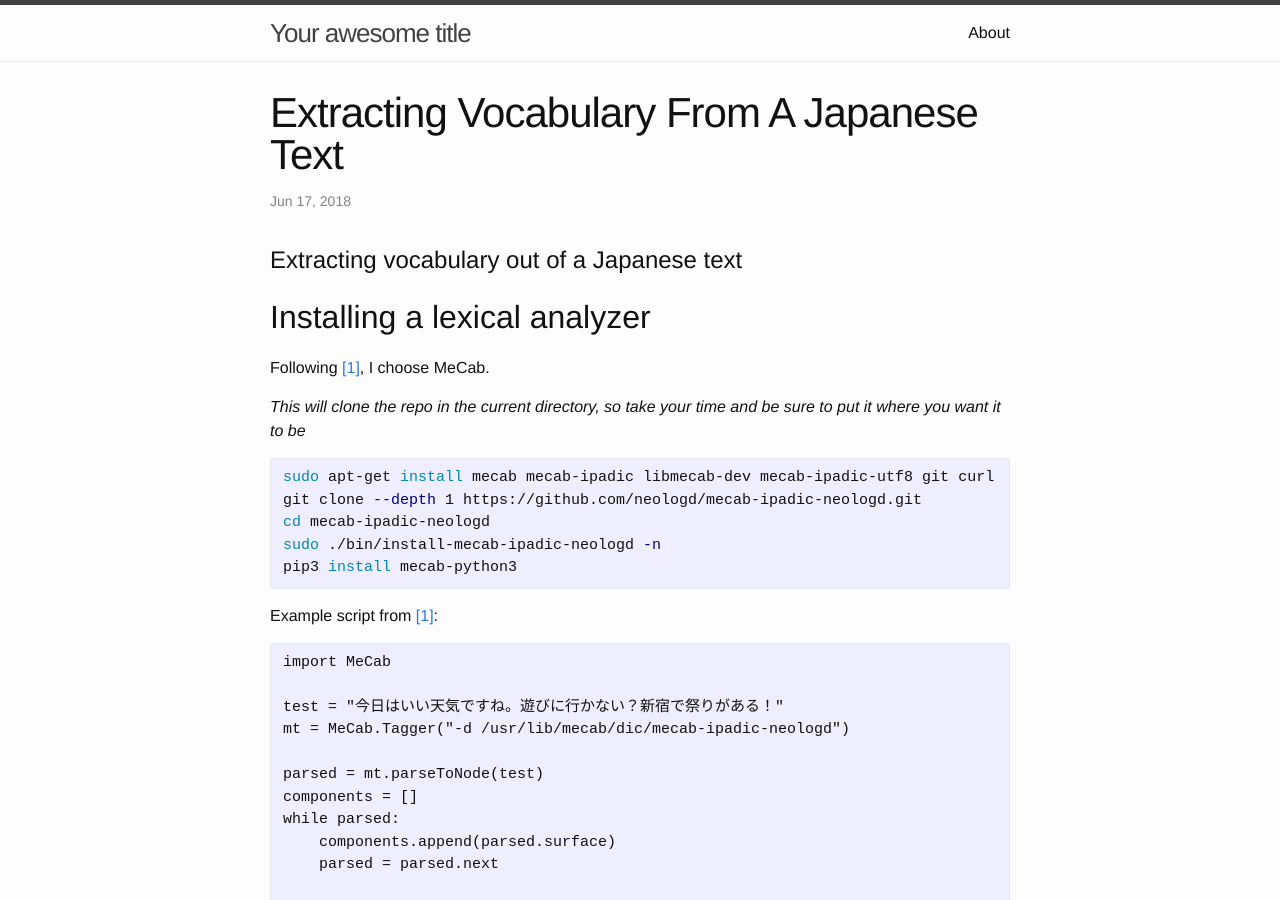
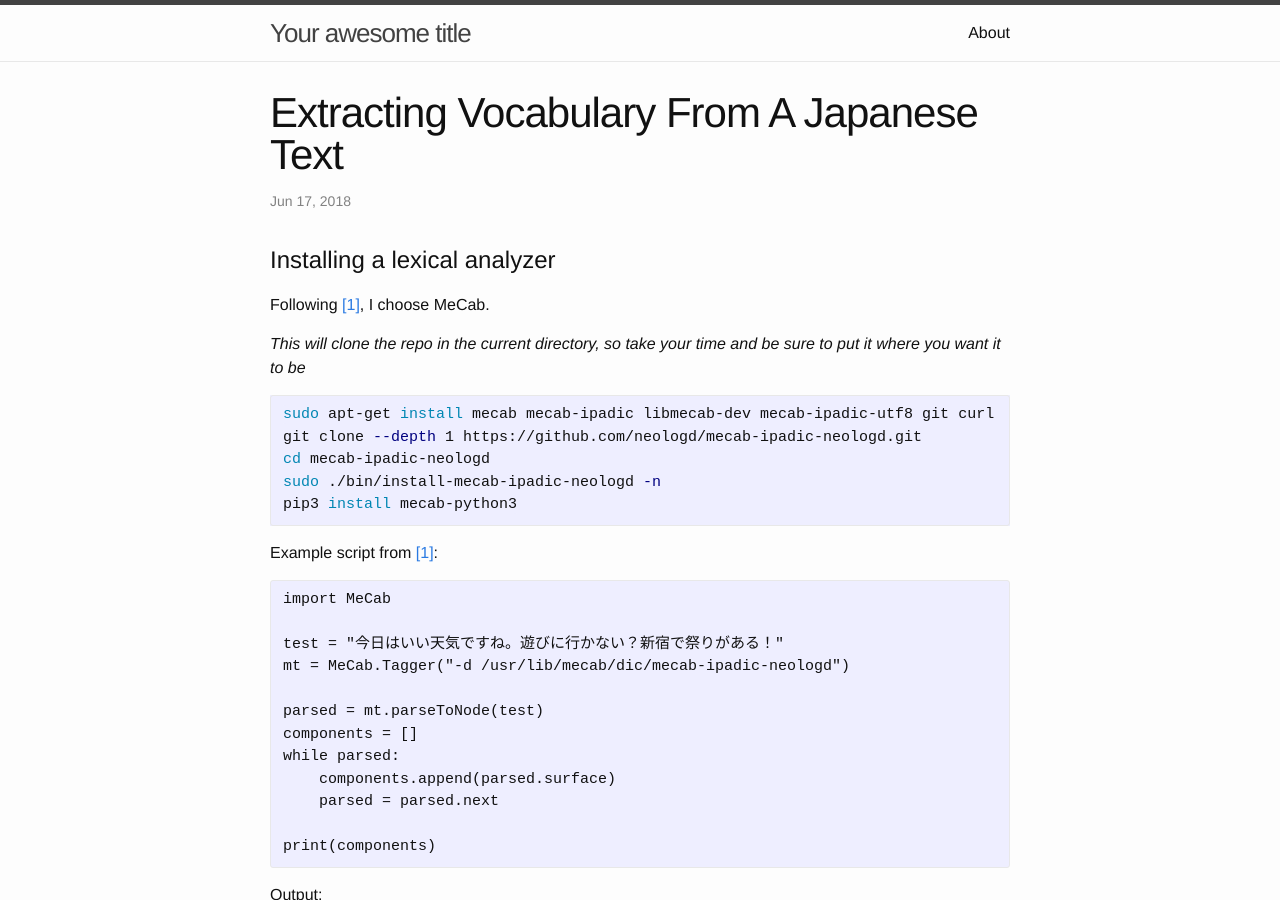
Before and after one commit to Afoucaul/Afoucaul.github.io, a Jekyll site: the page built from _posts/2018-06-17-extracting-vocabulary-from-a-japanese-text.markdown, in a window 1280 px wide and 900 px high. Built offline with Jekyll 4.4.1, drawn with Linux system fonts in a browser that asks for light colours; our own code applies the rules of GitHub Pages for plain Markdown files.

Commit message:
Updated section levels

````diff
--- a/_posts/2018-06-17-extracting-vocabulary-from-a-japanese-text.markdown
+++ b/_posts/2018-06-17-extracting-vocabulary-from-a-japanese-text.markdown
@@ -1,6 +1,4 @@
-# Extracting vocabulary out of a Japanese text
-
-## Installing a lexical analyzer
+# Installing a lexical analyzer
 
 Following [[1]](#robfahey1), I choose MeCab.
 
@@ -44,7 +42,7 @@
 I decide to try with Nagisa.
 
 
-### Kuromoji
+## Kuromoji
 
 Nagisa is a Python module, based on neural networks.
 It's simply installed with `pip`, and can be tested easily:
@@ -62,7 +60,7 @@
 It looks way better.
 Maybe I'll have some surprises later on, but I'm pretty sure it's gonna be enough.
 
-## Extracting segmented words out of an actual text
+# Extracting segmented words out of an actual text
 
 From now on, I'm sticking with Nagisa.
 
@@ -130,7 +128,7 @@
 3. There are non-Japanese words
 
 
-### Removing empty words
+## Removing empty words
 
 I will use for this purpose a simple regex, to remove both empty and all-blank words.
 These days I'm found of functional programming, so I'm gonna use `filter`.
@@ -209,7 +207,7 @@
 他
 ```
 
-### Removing the duplicates
+## Removing the duplicates
 
 To remove the duplicates, I'll simply convert the list into a set.
 A set is a data structure that cannot contain duplicates, so the conversion will remove them.
@@ -241,7 +239,7 @@
 This is not really impressive, so I'm not gonna show the output here.
 
 
-### Keeping only Japanese words
+## Keeping only Japanese words
 
 This is the tricky part.
 I'm actually going to solve it in a very simple way, using Python's magic.
@@ -290,7 +288,7 @@
 The goal of extracting a list of untouched words out of a text is now reached, although there might be some points to improve.
 I will now focus on fetching the dictionary definitions for all these words.
 
-## Getting the dictionary version of extracted words
+# Getting the dictionary version of extracted words
 
 In order to get the meaning of the extracted words, I will use Jisho website's API.
 Jisho made a wonderful work, aggregating all the knowledge of Japanese language into a single website and a well-working API.
@@ -412,13 +410,13 @@
 }
 ```
 
-## Performance issues
+# Performance issues
 
 - Compile the regexes beforehand
 - Use generators instead of a list generation, to filter lazily
 
 
-## References
+# References
 
 - <a name="robfahey1"></a>[Japanese Text Analysis in Python](http://www.robfahey.co.uk/blog/japanese-text-analysis-in-python/)
 - <a name="philipperemy1"></a>[Japanese Word2Vec](https://github.com/philipperemy/japanese-words-to-vectors)
````
